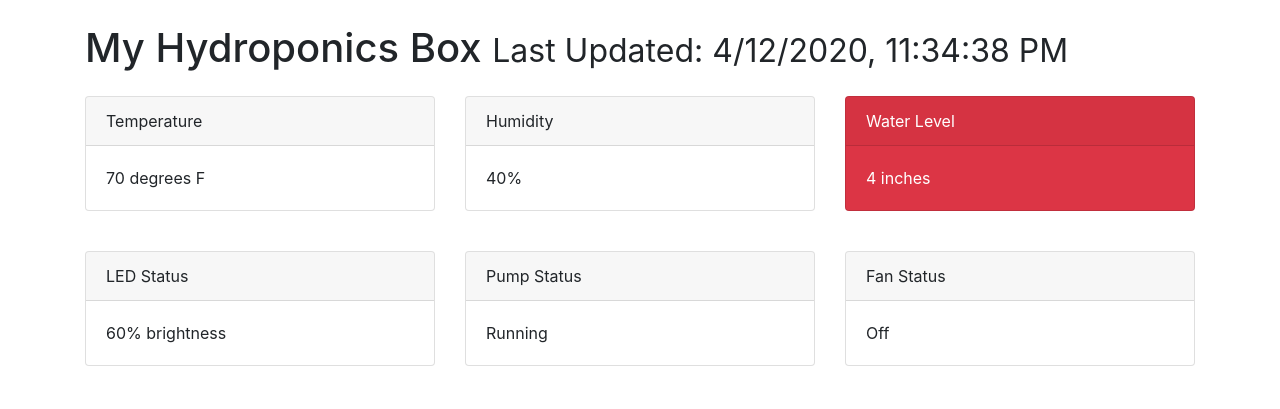
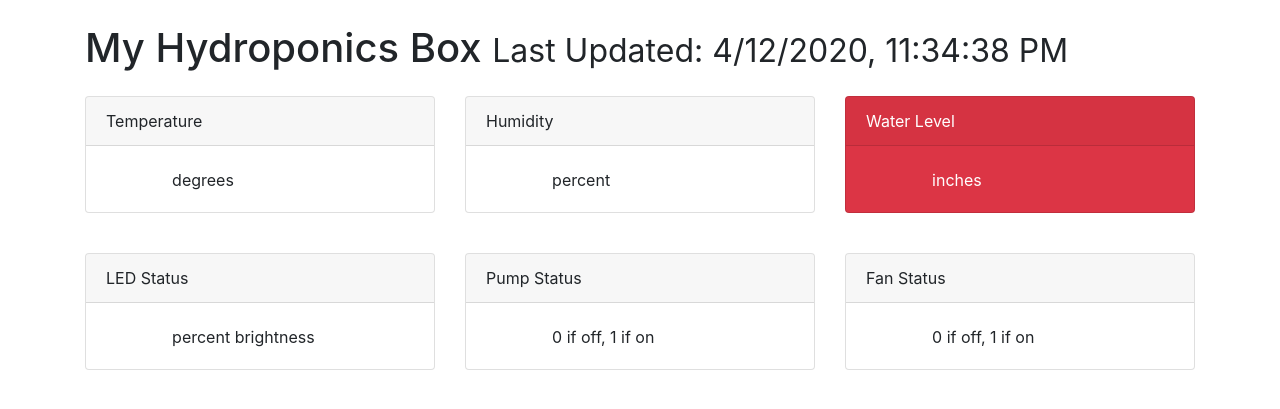
Before and after one commit to phadjian/hydroponics, a Flask app: page / in a window 1280 px wide. Shown: the top 409 px of the page. Run offline with Flask 2, Linux system fonts and the light colour scheme; some libraries are stand-ins or nearby versions.

Commit message:
moved webpage to templates

```diff
--- a/webapp/templates/newPage.html
+++ b/webapp/templates/newPage.html
@@ -1,4 +1,5 @@
 <!DOCTYPE html>
+<!-- Inspired by this bootstrap template: (https://startbootstrap.com/snippets/portfolio-three-column/)-->
 <html lang="en">
 <head>
     <meta charset="utf-8">
@@ -26,7 +27,11 @@
     	Temperature
   	  </div>
         <div class="card-body">
-          <p class="card-text">70 degrees F</p>
+          <p class="card-text">
+          	<iframe src="../data/exampleTemp.txt" frameborder="0" height="20"
+      		width="20%"></iframe>
+      		degrees
+          </p>
         </div>
       </div>
     </div>
@@ -36,7 +41,10 @@
     	Humidity
   	  </div>
         <div class="card-body">
-          <p class="card-text">40%</p>
+          <p class="card-text">
+            <iframe src="../data/exampleHumidity.txt" frameborder="0" height="20"
+          width="20%"></iframe> percent
+          </p>
         </div>
       </div>
     </div>
@@ -46,7 +54,10 @@
     	Water Level
   	  </div>
         <div class="card-body">
-          <p class="card-text">4 inches</p>
+          <p class="card-text">
+            <iframe src="../data/exampleWaterLevel.txt" frameborder="0" height="20"
+          width="20%"></iframe> inches
+          </p>
         </div>
       </div>
     </div>
@@ -56,7 +67,10 @@
     	LED Status
   	  </div>
         <div class="card-body">
-          <p class="card-text">60% brightness</p>
+          <p class="card-text">
+            <iframe src="../data/exampleLEDStatus.txt" frameborder="0" height="20"
+          width="20%"></iframe> percent brightness
+          </p>
         </div>
       </div>
     </div>
@@ -66,7 +80,10 @@
     	Pump Status
   	  </div>
         <div class="card-body">
-          <p class="card-text">Running</p>
+          <p class="card-text">
+            <iframe src="../data/examplePumpStatus.txt" frameborder="0" height="20"
+          width="20%"></iframe> 0 if off, 1 if on
+          </p>
         </div>
       </div>
     </div>
@@ -76,7 +93,8 @@
     	Fan Status
   	  </div>
         <div class="card-body">
-          <p class="card-text">Off</p>
+          <p class="card-text"><iframe src="../data/exampleFanStatus.txt" frameborder="0" height="20"
+          width="20%"></iframe> 0 if off, 1 if on</p>
         </div>
       </div>
     </div>
```
